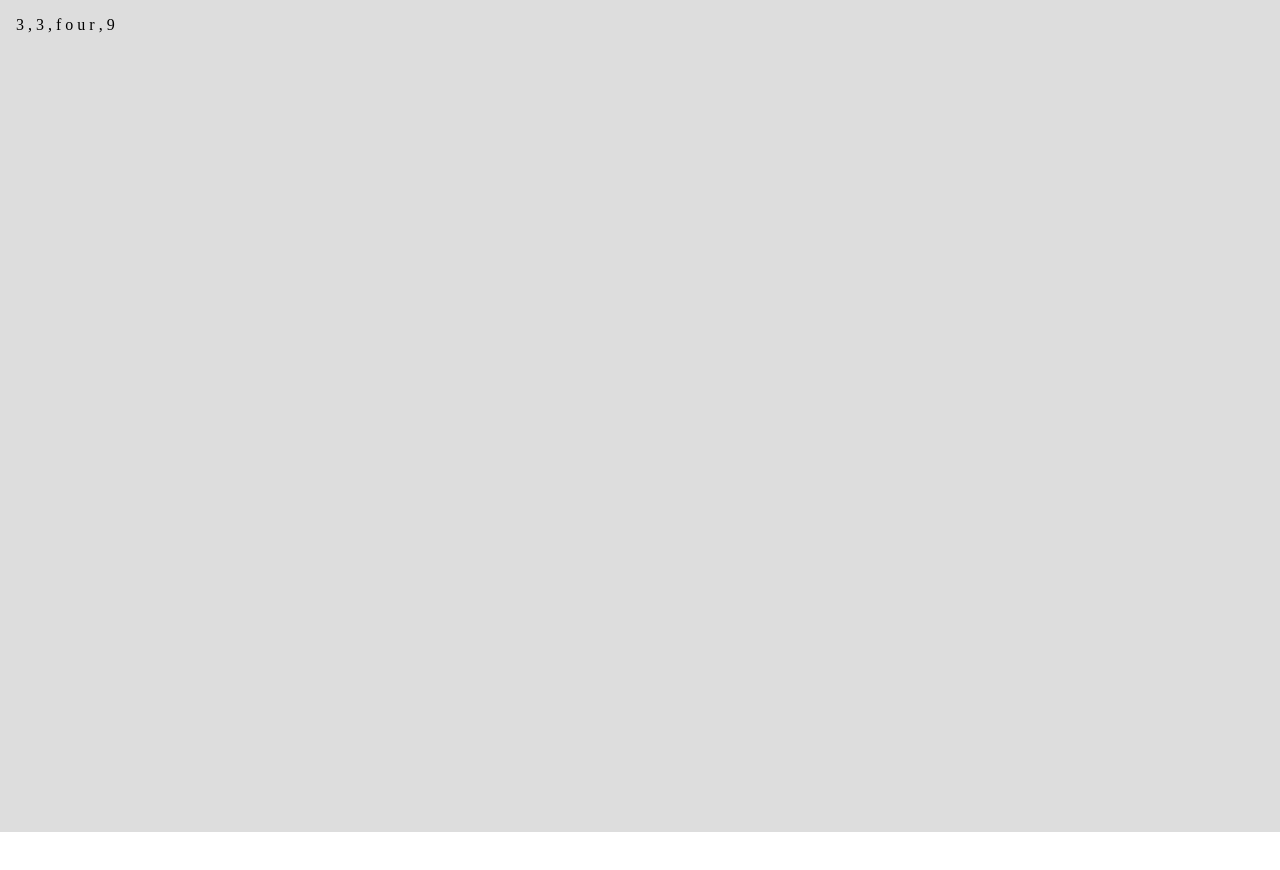
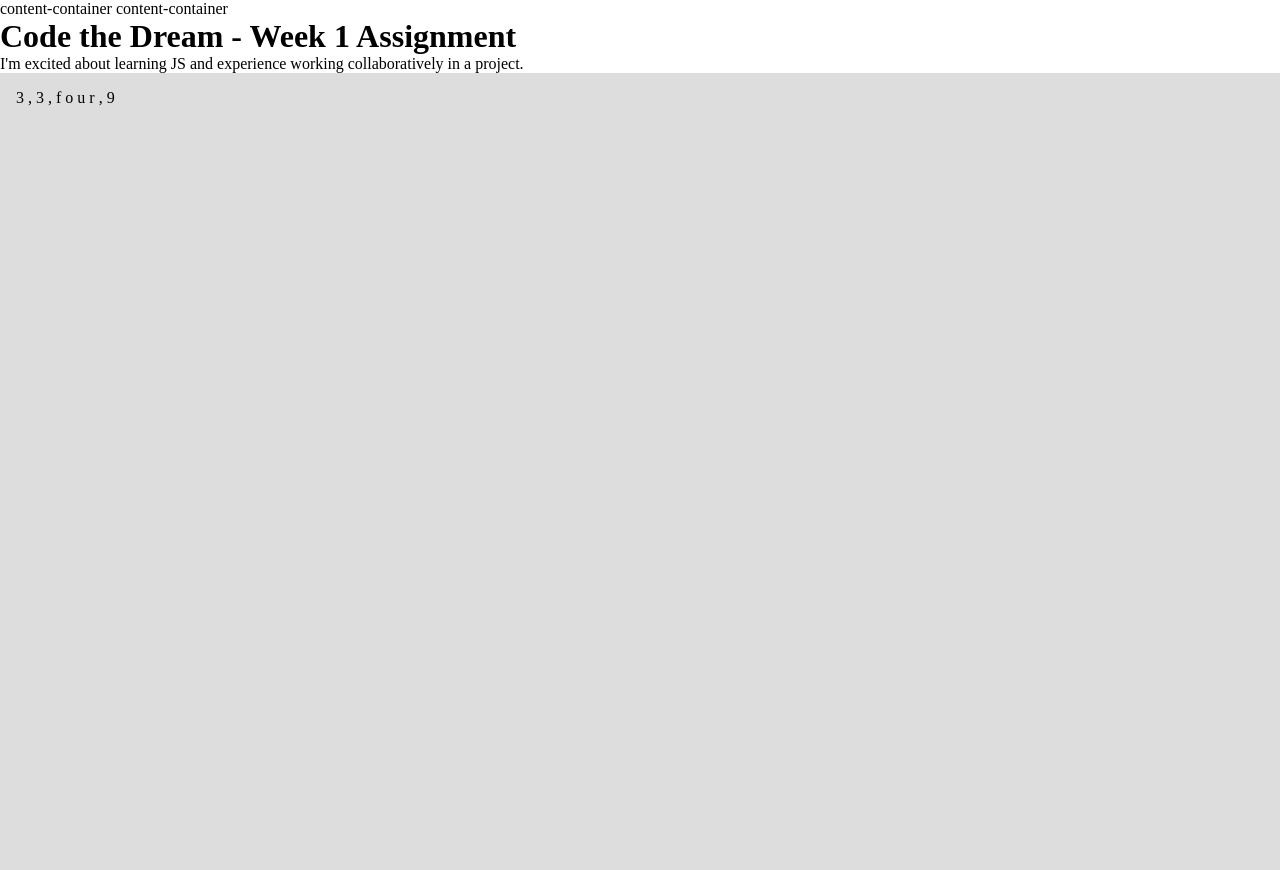
Before and after one commit to Code-the-Dream-School/web-basics-1-week-1-Luisannag18, a plain HTML site: page index.html in a window 1280 px wide. Shown: the top 870 px of the page. Before the commit the page ends 832 px from the top, so only its background shows below. Drawn offline with Linux system fonts and the light colour scheme.

Commit message:
Updated html file

```diff
--- a/index.html
+++ b/index.html
@@ -1,7 +1,7 @@
 <!DOCTYPE html>
 <html>
   <head>
-    <meta charset="UTF-8">
+    <meta charset="UTF-8">content-container
   <meta name="viewport" content="width=device-width,initial-scale=1">
     <title>title</title>
   <meta name="author" content="name">
@@ -9,7 +9,11 @@
   <meta name="keywords" content="keywords,here">
   <link rel="stylesheet" href="styles.css" type="text/css">
   </head>
-  <body>
+  <body>content-container
+    <div class="content-container">
+    <h1>Code the Dream - Week 1 Assignment</h1>
+    <p>I'm excited about learning JS and experience working collaboratively in a project.</p>
+  </div>
   <div id="target-div"></div>
   <script src="index.js" type="text/javascript"></script>
   </body>
```
